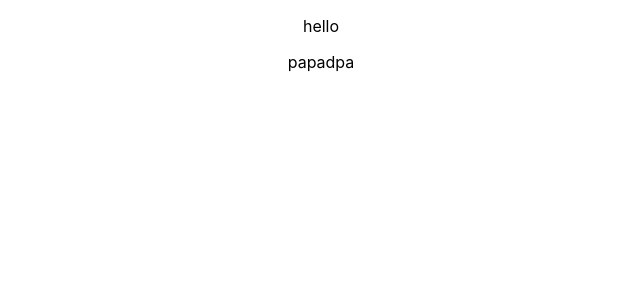
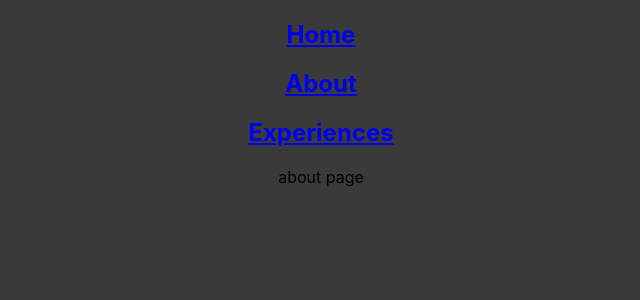
Before and after one commit to AugustasFriend/my-portfolio, a React (Create React App) app: page /about in a window 1280 px wide. Before the commit this address had no page. Shown: the top 300 px of the page, without its empty margins (319-959 px from the left). Built offline with nearby package versions, Linux system fonts and the light colour scheme.

Commit message:
add nav between the pages

```diff
--- a/package.json
+++ b/package.json
@@ -11,6 +11,7 @@
     "react": "^17.0.2",
     "react-bootstrap": "^2.1.2",
     "react-dom": "^17.0.2",
+    "react-helmet": "^6.1.0",
     "react-router-dom": "^6.2.1",
     "react-scripts": "5.0.0",
     "web-vitals": "^2.1.4"
--- /dev/null
+++ b/src/AboutPage/About.jsx
@@ -0,0 +1,7 @@
+import React from "react";
+
+export const About = () =>(
+    <div>
+        <p>about page</p>
+    </div>
+)
--- a/src/App.css
+++ b/src/App.css
@@ -1,10 +1,5 @@
 .App {
   text-align: center;
-}
-
-.App-logo {
-  height: 40vmin;
-  pointer-events: none;
 }
 
 @media (prefers-reduced-motion: no-preference) {
@@ -28,11 +23,11 @@
   color: #61dafb;
 }
 
-@keyframes App-logo-spin {
+/*@keyframes App-logo-spin {
   from {
     transform: rotate(0deg);
   }
   to {
     transform: rotate(360deg);
   }
-}
+}*/
--- a/src/App.js
+++ b/src/App.js
@@ -2,16 +2,24 @@ import logo from './logo.svg';
 import './App.css';
 import {Route, Routes, BrowserRouter as Router } from 'react-router-dom';
 import {Home} from './HomePage/Home';
+import {About} from './AboutPage/About';
+import {Experience} from './ExperiencePage/Experience';
 import {NavBar} from './Shared/NavBar';
+import Helmet from 'react-helmet';
+
 
 function App() {
   return (
     <div className="App">
+      <Helmet>
+        <style>{'body { background-color: #3A3A3A; }'}</style>
+      </Helmet>
       <Router>
-       <p>hello</p>
        <NavBar/>
         <Routes>
           <Route exact path="/" element={<Home/>}/>
+          <Route exact path="/about" element={<About/>}/>
+          <Route exact path="/experience" element={<Experience/>}/>
         </Routes>
       </Router>
     </div>
--- /dev/null
+++ b/src/ExperiencePage/Experience.jsx
@@ -0,0 +1,7 @@
+import React from "react";
+
+export const Experience = () =>(
+    <div>
+        <p>experience page</p>
+    </div>
+)
--- a/src/Shared/NavBar.jsx
+++ b/src/Shared/NavBar.jsx
@@ -1,7 +1,29 @@
 import React from "react";
+import Container from 'react-bootstrap/Container';
+import Row from 'react-bootstrap/Row';
+import Col from 'react-bootstrap/Col';
+import { Link, NavLink, useLocation } from "react-router-dom";
 
 export const NavBar = () =>(
-    <div>
-        <p>papadpa</p>
+    <div className="nav-container">
+        <Container>
+            <Row>
+                <Col>
+                    <NavLink to="/" className="nav-link">
+                    <h2 className="">Home</h2>
+                    </NavLink>
+                </Col>
+                <Col>
+                    <NavLink to="/about" className="nav-link">
+                    <h2 className="">About</h2>
+                    </NavLink>
+                </Col>
+                <Col>
+                    <NavLink to="/experience" className="nav-link">
+                    <h2 className="">Experiences</h2>
+                    </NavLink>
+                </Col>
+            </Row>
+        </Container>
     </div>
 )
```
Also changed, not shown: 1 other file (tests, documents, lock files or other folders).
